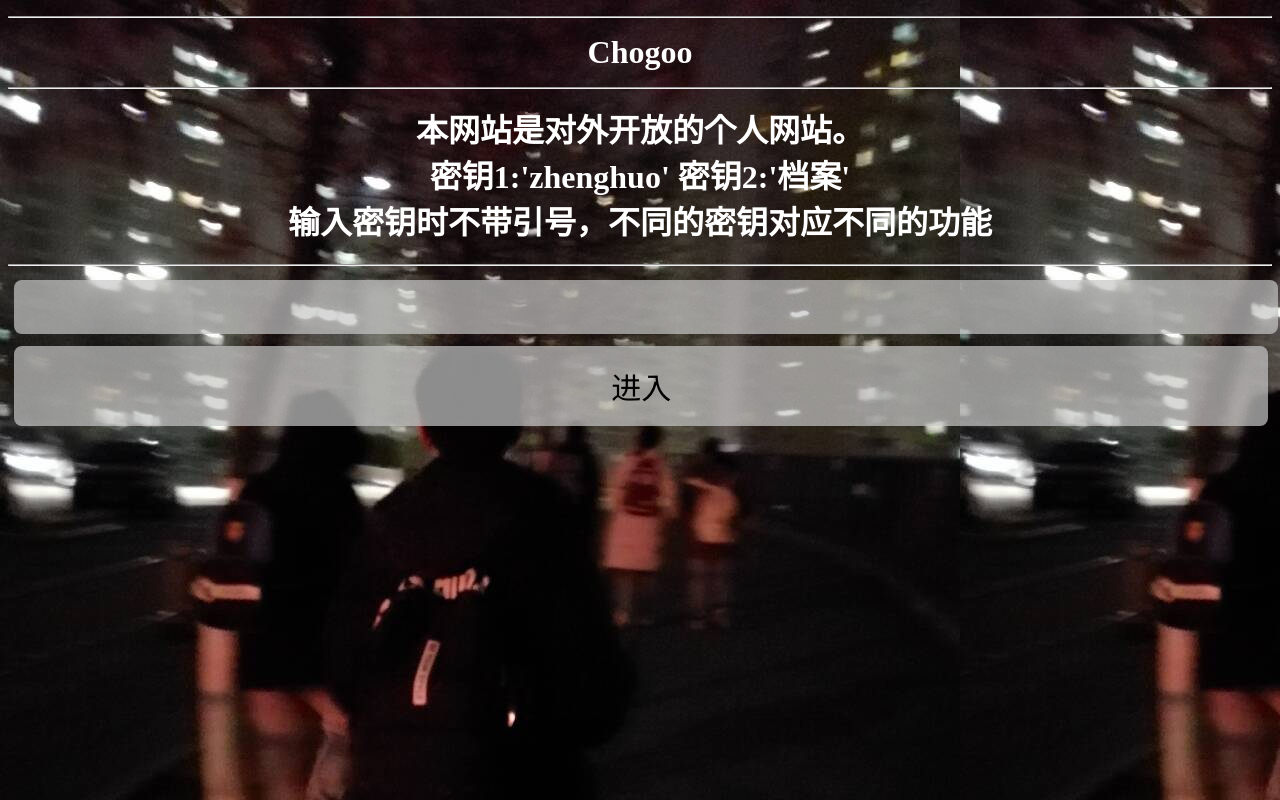
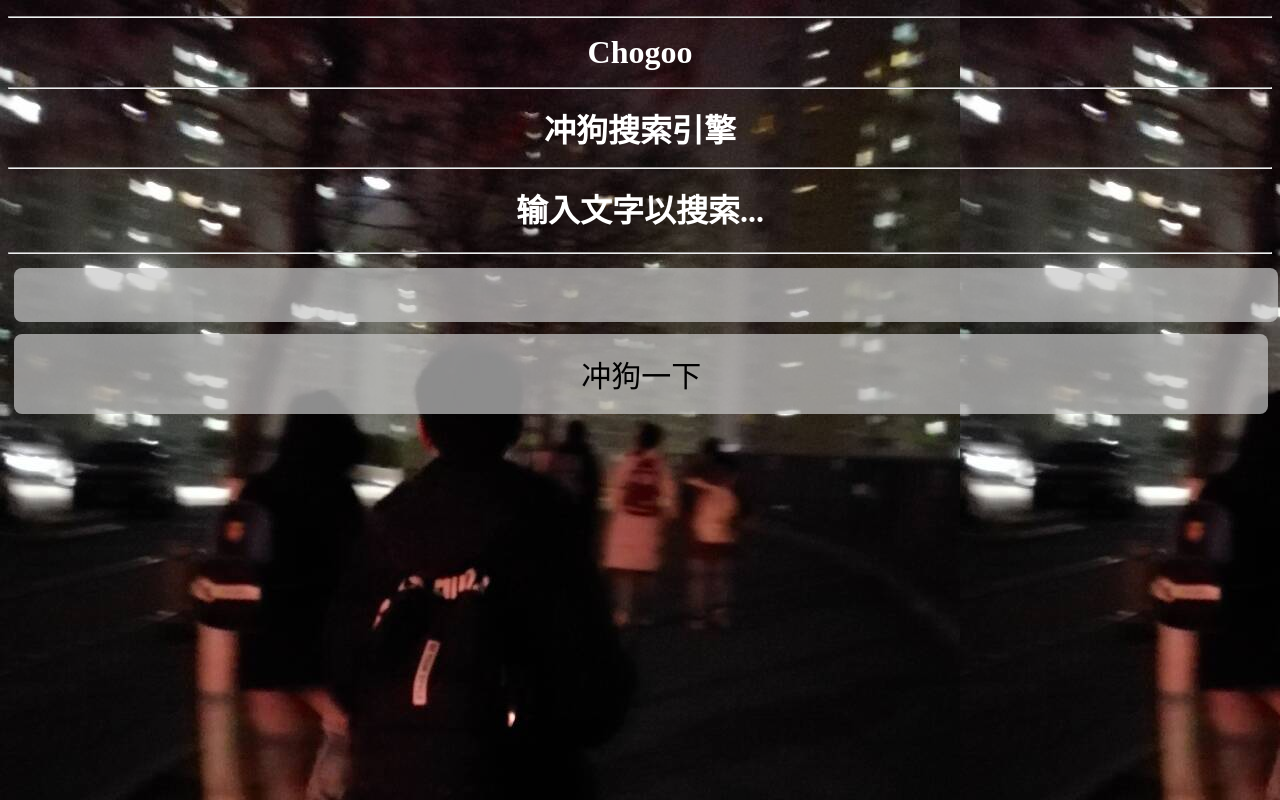
Before and after one commit to zhenghuonet/ackermanzhaopock.github.io, a plain HTML site: page zhenghuo/s.html in a window 1280 px wide. Drawn offline with Linux system fonts and the light colour scheme.

Commit message:
Update s.html

```diff
--- a/zhenghuo/s.html
+++ b/zhenghuo/s.html
@@ -7,7 +7,7 @@
 function getValue()
   {
   var x=document.getElementById("myHeader").value
-  window.location.href='https://www.baidu.com/s?ie=utf-8&f=8&rsv_bp=1&rsv_idx=1&tn=baidu&wd='+x+'&fenlei=256&oq=weqfqwfwqef&rsv_pq=91ba96d700064f9f&rsv_t=6b1fuUVLc4P0UGr1Vz4pWpV9xBVrRZHoPnbnO3rEcVGUoyrAdx%2BZEwmlh1M&rqlang=cn&rsv_enter=1&rsv_dl=tb&rsv_sug3=4&rsv_sug1=2&rsv_sug7=100&rsv_sug2=0&rsv_btype=t&inputT=709&rsv_sug4=702912312123'
+  window.location.href='https://www.baidu.com/s?ie=utf-8&wd='+x
   }
 </script>
 <style>
@@ -59,10 +59,10 @@ input{
 <body>
 
 
-<h1><hr>Chogoo<hr>本网站是对外开放的个人网站。<br>
-密钥1:'zhenghuo'  密钥2:'档案'<br>输入密钥时不带引号，不同的密钥对应不同的功能</h1><hr>
+<h1><hr>Chogoo<hr>冲狗搜索引擎<hr>输入文字以搜索...<br>
+</h1><hr>
 <input type='text' id="myHeader">
-<div><button onclick="getValue()" style:'width:100%'>进入</button></div>
+<div><button onclick="getValue()" style:'width:100%'>冲狗一下</button></div>
 
 
 </body>
```
